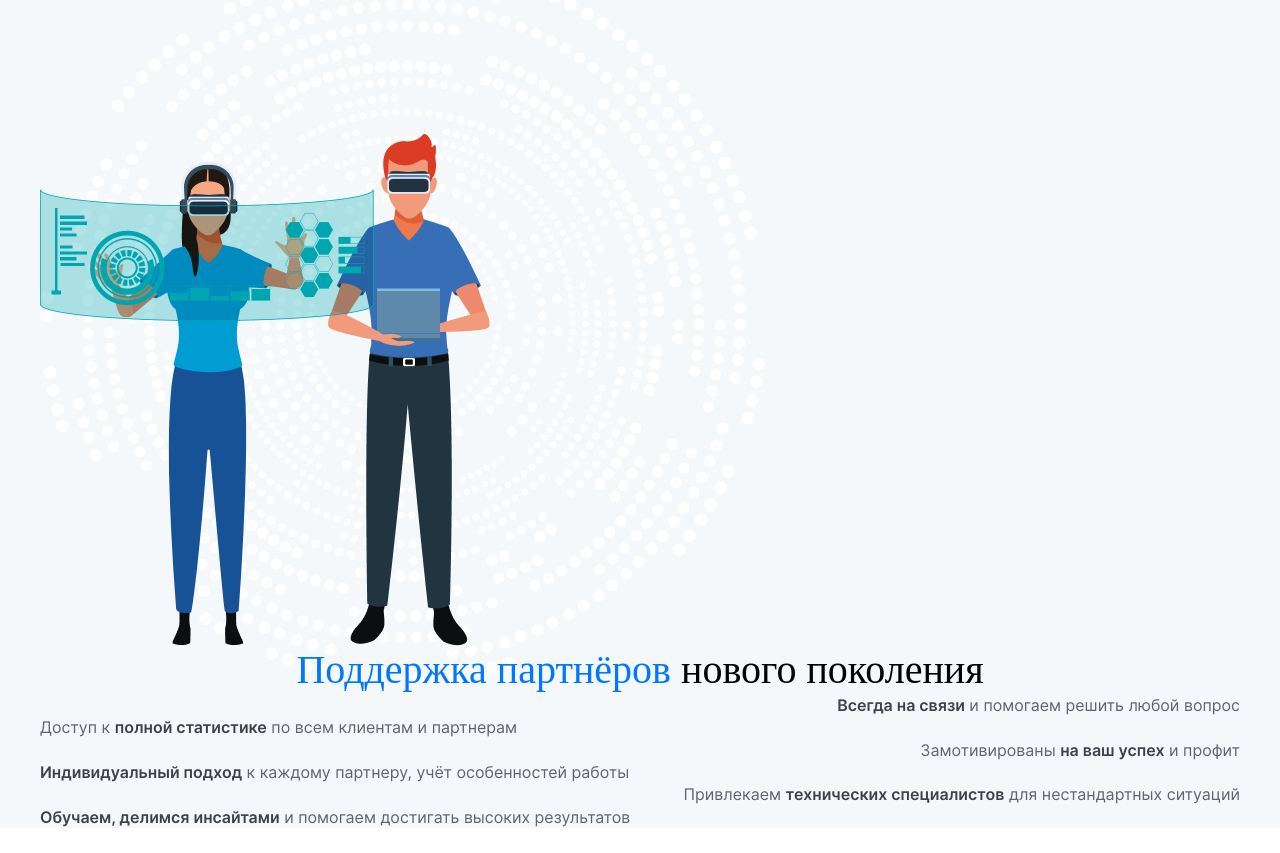
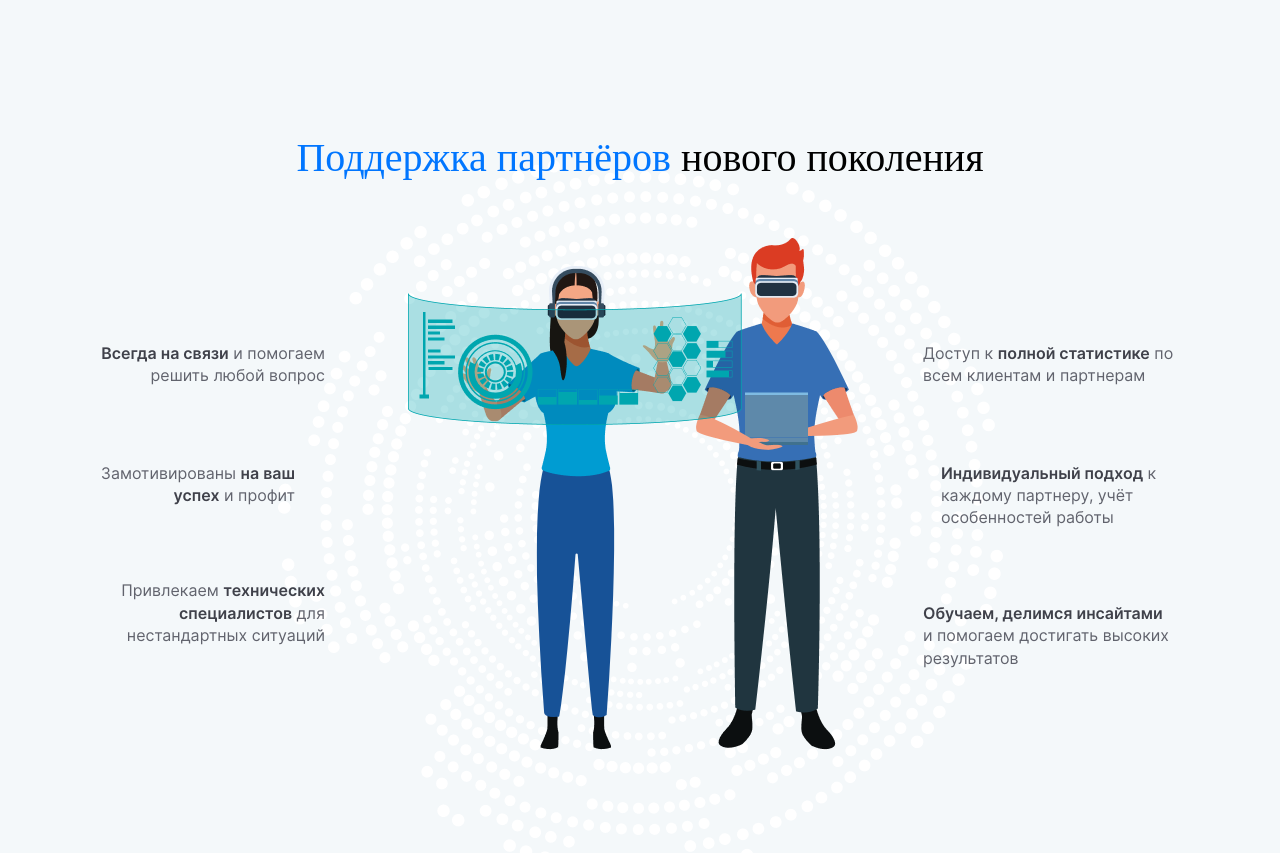
Before and after one commit to blizkko14/FinAid, a plain HTML site: page index.html in a window 1280 px wide. Shown: the part 3820-4673 px from the top of the page. Before the commit the page ends 4648 px from the top, so only its background shows below. Drawn offline with Linux system fonts and the light colour scheme; a web font is replaced by a local one.

Commit message:
6section

```diff
--- a/index.html
+++ b/index.html
@@ -260,40 +260,37 @@
       <section class="partner__support">
         <div class="container">
           <div class="partner__support__wrapper">
-            <div class="img4">
-              <img src="./img/People.png" alt="" class="people" />
-            </div>
-
             <h2 class="partner__support__title">
               <span class="blue">Поддержка партнёров</span> нового поколения
             </h2>
             <div class="partner__support__text">
-              <div class="row1">
-                <p class="par11">
+              <div class="column1">
+                <p class="par11 val1">
                   <span class="gray">Всегда на связи</span> и помогаем решить
                   любой вопрос
                 </p>
-                <p class="par12">
-                  Доступ к <span class="gray">полной статистике</span> по всем
-                  клиентам и партнерам
-                </p>
-              </div>
-              <div class="row2">
-                <p class="par11">
+                <p class="par11 val2">
                   Замотивированы <span class="gray">на ваш успех</span> и профит
                 </p>
-                <p class="par12">
-                  <span class="gray">Индивидуальный подход</span> к каждому
-                  партнеру, учёт особенностей работы
-                </p>
-              </div>
-              <div class="row3">
-                <p class="par11">
+                <p class="par11 val3">
                   Привлекаем
                   <span class="gray">технических специалистов</span> для
                   нестандартных ситуаций
                 </p>
-                <p class="par12">
+              </div>
+              <div class="img4">
+                <img src="./img/People.png" alt="" class="people" />
+              </div>
+              <div class="column2">
+                <p class="par12 val4">
+                  Доступ к <span class="gray">полной статистике</span> по всем
+                  клиентам и партнерам
+                </p>
+                <p class="par12 val5">
+                  <span class="gray">Индивидуальный подход</span> к каждому
+                  партнеру, учёт особенностей работы
+                </p>
+                <p class="par12 val6">
                   <span class="gray">Обучаем, делимся инсайтами</span> и
                   помогаем достигать высоких результатов
                 </p>
--- a/scss/_partnersupport.scss
+++ b/scss/_partnersupport.scss
@@ -1,23 +1,23 @@
-.partner__support{
+.partner__support {
   background: rgba(244, 248, 250, 1);
-
-
 }
-.partner__support__wrapper{
+.partner__support__wrapper {
   padding-top: 166px;
+  padding-bottom: 103px;
   background-image: url(../img/Asset\ 1\ 4.png);
   background-repeat: no-repeat;
+  background-position: center 192px;
 }
-.partner__support__title{
+.partner__support__title {
   font-family: RF Dewi Extended;
   font-size: 40px;
   font-weight: 400;
   line-height: 48px;
   letter-spacing: 0%;
   text-align: center;
-color:rgba(0, 0, 0, 1);
+  color: rgba(0, 0, 0, 1);
 }
-.par11{
+.par11 {
   font-family: Inter;
   font-size: 16px;
   font-weight: 400;
@@ -26,7 +26,7 @@ letter-spacing: 0%;
   text-align: right;
   color: rgba(97, 99, 109, 1);
 }
-.par12{
+.par12 {
   font-family: Inter;
   font-size: 16px;
   font-weight: 400;
@@ -35,7 +35,42 @@ letter-spacing: 0%;
   text-align: left;
   color: rgba(97, 99, 109, 1);
 }
-.partner__support__text{
+.partner__support__text {
   display: flex;
-  flex-direction: column;
+  justify-content: center;
 }
+.column1 {
+  margin-top: 160px;
+  margin-right: 83px;
+}
+.img4 {
+  margin-top: 56px;
+}
+.column2 {
+  margin-top: 160px;
+  margin-left: 65px;
+}
+.val1 {
+  max-width: 237px;
+  margin-bottom: 75px;
+}
+.val2 {
+  max-width: 237px;
+  margin-bottom: 73px;
+  padding-right: 30px;
+}
+.val3 {
+  max-width: 237px;
+}
+.val4 {
+  max-width: 267px;
+  margin-bottom: 75px;
+}
+.val5 {
+  max-width: 269px;
+  margin-bottom: 73px;
+  padding-left: 18px;
+}
+.val6 {
+  max-width: 249px;
+}
```
Also changed, not shown: css/style-min.css, css/style.css, 1 other file. Lines whose indentation alone changed are shown as unchanged.
